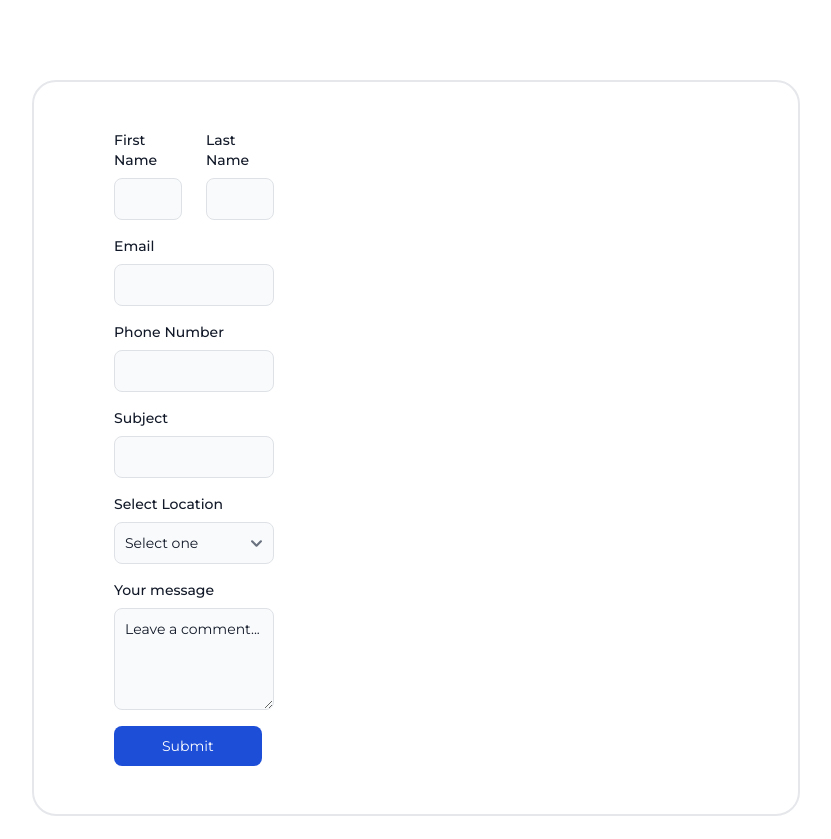
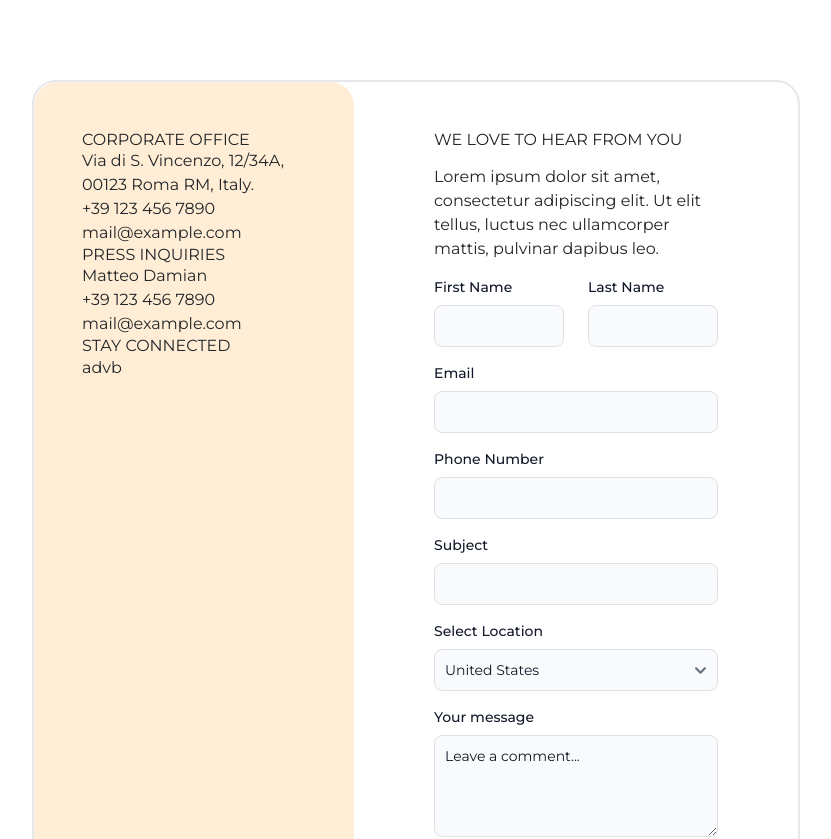
Before and after one commit to galazel/albertos_pizza_site, a React (Vite) app in the folder frontend/: page /contact in a window 1280 px wide. Shown: the part 520-1359 px from the top of the page, without its empty margins (224-1055 px from the left). Built offline with nearby package versions, Linux system fonts and the light colour scheme; a web font is replaced by a local one.

Commit message:
added springboot

```diff
--- a/frontend/components/Contact.jsx
+++ b/frontend/components/Contact.jsx
@@ -1,6 +1,9 @@
 import { useState } from "react";
+import Deals from "./common/Deals";
+import Footer from "./common/Footer";
 import Hero from "./common/Hero";
-
+import NavigationBar from "./common/NavigationBar";
+import axios from "axios";
 export default function Contact() {
   const [customerDetails, setCustomerDetails] = useState({
     firstName: "",
@@ -9,40 +12,80 @@ export default function Contact() {
     phoneNumber: "",
     subject: "",
     location: "",
-    message: ""
+    message: "",
   });
+  const [isErrorAlert, setIsErrorAlert] = useState(false);
+  const [isSuccessAlert, setIsSuccessAlert] = useState(false);
+  const alerts = [
+    <div
+      class="flex items-center p-4 mb-4 text-sm text-red-800 rounded-lg bg-red-50 dark:bg-gray-800 dark:text-red-400"
+      role="alert"
+    >
+      <svg
+        class="shrink-0 inline w-4 h-4 me-3"
+        aria-hidden="true"
+        xmlns="http://www.w3.org/2000/svg"
+        fill="currentColor"
+        viewBox="0 0 20 20"
+      >
+        <path d="M10 .5a9.5 9.5 0 1 0 9.5 9.5A9.51 9.51 0 0 0 10 .5ZM9.5 4a1.5 1.5 0 1 1 0 3 1.5 1.5 0 0 1 0-3ZM12 15H8a1 1 0 0 1 0-2h1v-3H8a1 1 0 0 1 0-2h2a1 1 0 0 1 1 1v4h1a1 1 0 0 1 0 2Z" />
+      </svg>
+      <span class="sr-only">Info</span>
+      <div>
+        <span class="font-medium">Danger alert!</span> Change a few things up
+        and try submitting again.
+      </div>
+    </div>,
+    <div
+      className="flex items-center p-4 mb-4 text-sm text-green-800 rounded-lg bg-green-50 dark:bg-gray-800 dark:text-green-400"
+      role="alert"
+    >
+      <svg
+        className="shrink-0 inline w-4 h-4 me-3"
+        aria-hidden="true"
+        xmlns="http://www.w3.org/2000/svg"
+        fill="currentColor"
+        viewBox="0 0 20 20"
+      >
+        <path d="M10 .5a9.5 9.5 0 1 0 9.5 9.5A9.51 9.51 0 0 0 10 .5ZM9.5 4a1.5 1.5 0 1 1 0 3 1.5 1.5 0 0 1 0-3ZM12 15H8a1 1 0 0 1 0-2h1v-3H8a1 1 0 0 1 0-2h2a1 1 0 0 1 1 1v4h1a1 1 0 0 1 0 2Z" />
+      </svg>
+      <span className="sr-only">Info</span>
+      <div>
+        <span className="font-medium">Success alert!</span> Change a few things
+        up and try submitting again.
+      </div>
+    </div>,
+  ];
 
-  const handleChange = (e) => {
+  const handleOnChange = (event) => {
     setCustomerDetails({
       ...customerDetails,
-      [e.target.name]: e.target.value,
+      [event.target.name]: event.target.value,
     });
   };
 
-  const handleSubmit = async (e) => {
-    e.preventDefault();
-
+  const handleSubmit = async (event) => {
+    event.preventDefault();
     try {
-      const res = await fetch("http://localhost:7070/post", {
-        method: "POST",
-        headers: {
-          "Content-Type": "application/json",
-        },
-        body: JSON.stringify(customerDetails),
-      });
-
-      if (!res.ok) {
-        const errorData = await res.json();
-        console.log("Validation errors:", errorData);
-        alert("Validation failed: " + JSON.stringify(errorData));
-        return;
+      const result = await axios.post(
+        "http://localhost:7070/save",
+        customerDetails
+      );
+      setIsSuccessAlert(true);
+      setTimeout(() => {
+        clearEverything();
+      }, 2000);
+    } catch (error) {
+      console.log("There is something wrong");
+      setIsErrorAlert(true);
+      setTimeout(() => {
+        clearEverything();
+      }, 2000);
     }
-
-      const data = await res.text();
-      console.log("Success:", data);
-      alert("Form submitted successfully!");
-
-      // reset form
+  };
+  function clearEverything() {
+    setIsSuccessAlert(false);
+    setIsErrorAlert(false);
     setCustomerDetails({
       firstName: "",
       lastName: "",
@@ -52,135 +95,192 @@ export default function Contact() {
       location: "",
       message: "",
     });
-    } catch (err) {
-      console.error("Error submitting form", err);
-      alert("Something went wrong!");
   }
-  };
 
   const customDiv = (
     <div className="grid grid-cols-[25vw,1fr] bg-white w-[60vw] border-2 rounded-3xl">
-      {/* Left column omitted for brevity */}
-      <div className="flex flex-col gap-5 py-5 px-20">
-        <form className="w-full" onSubmit={handleSubmit}>
+      <div className="bg-orange-100 p-5 rounded-3xl">
+        <div>
+          <h1>CORPORATE OFFICE</h1>
+          <ul>
+            <li>Via di S. Vincenzo, 12/34A, 00123 Roma RM, Italy.</li>
+            <li>+39 123 456 7890</li>
+            <li>mail@example.com</li>
+          </ul>
+        </div>
+        <div>
+          <h2>PRESS INQUIRIES</h2>
+          <p>Matteo Damian</p>
+          <ul>
+            <li>+39 123 456 7890</li>
+            <li>mail@example.com</li>
+          </ul>
+        </div>
+        <div>
+          <h3>STAY CONNECTED</h3>
+          <ul className="flex">
+            <li>a</li>
+            <li>d</li>
+            <li>v</li>
+            <li>b</li>
+          </ul>
+        </div>
+      </div>
+      <div className="flex flex-col gap-3 py-5 px-20">
+        <div className=" flex flex-col gap-3">
+          <h4>WE LOVE TO HEAR FROM YOU</h4>
+          <p>
+            Lorem ipsum dolor sit amet, consectetur adipiscing elit. Ut elit
+            tellus, luctus nec ullamcorper mattis, pulvinar dapibus leo.
+          </p>
+        </div>
+        <div>
+          <form
+            className="w-full"
+            method="post"
+            action="http://localhost:7070/post"
+          >
             <div className="grid md:grid-cols-2 md:gap-6">
               <div className="relative z-0 w-full mb-3 group">
-              <label htmlFor="firstName" className="block mb-2 text-sm font-medium text-gray-900">
+                <label
+                  htmlFor="firstName_label"
+                  className="block mb-2 text-sm font-medium text-gray-900 dark:text-white"
+                >
                   First Name
                 </label>
                 <input
                   name="firstName"
                   value={customerDetails.firstName}
-                onChange={handleChange}
+                  onChange={(event) => handleOnChange(event)}
                   required
                   type="text"
-                id="firstName"
-                className="bg-gray-50 border border-gray-300 text-gray-900 text-sm rounded-lg block w-full p-2.5"
+                  id="firstname_input"
+                  className="bg-gray-50 border border-gray-300 text-gray-900 text-sm rounded-lg focus:ring-blue-500 focus:border-blue-500 block w-full p-2.5 dark:bg-gray-700 dark:border-gray-600 dark:placeholder-gray-400 dark:text-white dark:focus:ring-blue-500 dark:focus:border-blue-500"
+                />
+              </div>
+              <div className="relative z-0 w-full mb-3 group">
+                <label
+                  htmlFor="lastName_label"
+                  className="block mb-2 text-sm font-medium text-gray-900 dark:text-white"
+                >
+                  Last Name
+                </label>
+                <input
+                  required
+                  name="lastName"
+                  value={customerDetails.lastName}
+                  onChange={(event) => handleOnChange(event)}
+                  type="text"
+                  id="lastname_input"
+                  className="bg-gray-50 border border-gray-300 text-gray-900 text-sm rounded-lg focus:ring-blue-500 focus:border-blue-500 block w-full p-2.5 dark:bg-gray-700 dark:border-gray-600 dark:placeholder-gray-400 dark:text-white dark:focus:ring-blue-500 dark:focus:border-blue-500"
+                />
+              </div>
+            </div>
+            <div className="relative z-0 w-full mb-3 group">
+              <label
+                htmlFor="email_label"
+                className="block mb-2 text-sm font-medium text-gray-900 dark:text-white"
+              >
+                Email
+              </label>
+              <input
+                name="email"
+                required
+                onChange={(event) => handleOnChange(event)}
+                value={customerDetails.email}
+                type="email"
+                id="email_input"
+                className="bg-gray-50 border border-gray-300 text-gray-900 text-sm rounded-lg focus:ring-blue-500 focus:border-blue-500 block w-full p-2.5 dark:bg-gray-700 dark:border-gray-600 dark:placeholder-gray-400 dark:text-white dark:focus:ring-blue-500 dark:focus:border-blue-500"
               />
             </div>
 
             <div className="relative z-0 w-full mb-3 group">
-              <label htmlFor="lastName" className="block mb-2 text-sm font-medium text-gray-900">
-                Last Name
+              <label
+                htmlFor="phone_number_label"
+                className="block mb-2 text-sm font-medium text-gray-900 dark:text-white"
+              >
+                Phone Number
               </label>
               <input
-                name="lastName"
-                value={customerDetails.lastName}
-                onChange={handleChange}
                 required
-                type="text"
-                id="lastName"
-                className="bg-gray-50 border border-gray-300 text-gray-900 text-sm rounded-lg block w-full p-2.5"
+                name="phoneNumber"
+                value={customerDetails.phoneNumber}
+                onChange={(event) => handleOnChange(event)}
+                type="tel"
+                pattern="[0-9]{3}-[0-9]{3}-[0-9]{4}"
+                id="phone_number_input"
+                className="bg-gray-50 border border-gray-300 text-gray-900 text-sm rounded-lg focus:ring-blue-500 focus:border-blue-500 block w-full p-2.5 dark:bg-gray-700 dark:border-gray-600 dark:placeholder-gray-400 dark:text-white dark:focus:ring-blue-500 dark:focus:border-blue-500"
               />
             </div>
-          </div>
-
             <div className="relative z-0 w-full mb-3 group">
-            <label htmlFor="email" className="block mb-2 text-sm font-medium text-gray-900">
-              Email
+              <label
+                htmlFor="subject_label"
+                className="block mb-2 text-sm font-medium text-gray-900 dark:text-white"
+              >
+                Subject
               </label>
               <input
-              name="email"
-              value={customerDetails.email}
-              onChange={handleChange}
                 required
+                name="subject"
+                value={customerDetails.subject}
+                onChange={(event) => handleOnChange(event)}
                 type="email"
-              id="email"
-              className="bg-gray-50 border border-gray-300 text-gray-900 text-sm rounded-lg block w-full p-2.5"
+                id="subject_input"
+                className="bg-gray-50 border border-gray-300 text-gray-900 text-sm rounded-lg focus:ring-blue-500 focus:border-blue-500 block w-full p-2.5 dark:bg-gray-700 dark:border-gray-600 dark:placeholder-gray-400 dark:text-white dark:focus:ring-blue-500 dark:focus:border-blue-500"
               />
             </div>
 
             <div className="relative z-0 w-full mb-3 group">
-            <label htmlFor="phoneNumber" className="block mb-2 text-sm font-medium text-gray-900">
-              Phone Number
-            </label>
-            <input
-              name="phoneNumber"
-              value={customerDetails.phoneNumber}
-              onChange={handleChange}
-              required
-              type="tel"
-              id="phoneNumber"
-              className="bg-gray-50 border border-gray-300 text-gray-900 text-sm rounded-lg block w-full p-2.5"
-            />
-          </div>
-
-          <div className="relative z-0 w-full mb-3 group">
-            <label htmlFor="subject" className="block mb-2 text-sm font-medium text-gray-900">
-              Subject
-            </label>
-            <input
-              name="subject"
-              value={customerDetails.subject}
-              onChange={handleChange}
-              required
-              type="text"
-              id="subject"
-              className="bg-gray-50 border border-gray-300 text-gray-900 text-sm rounded-lg block w-full p-2.5"
-            />
-          </div>
-
-          <div className="relative z-0 w-full mb-3 group">
-            <label htmlFor="location" className="block mb-2 text-sm font-medium text-gray-900">
+              <label
+                htmlFor="countries"
+                className="block mb-2 text-sm font-medium text-gray-900 dark:text-white"
+              >
                 Select Location
               </label>
               <select
                 name="location"
                 value={customerDetails.location}
-              onChange={handleChange}
-              id="location"
-              className="bg-gray-50 border border-gray-300 text-gray-900 text-sm rounded-lg block w-full p-2.5"
+                onChange={(event) => handleOnChange(event)}
+                id="countries"
+                className="bg-gray-50 border border-gray-300 text-gray-900 text-sm rounded-lg focus:ring-blue-500 focus:border-blue-500 block w-full p-2.5 dark:bg-gray-700 dark:border-gray-600 dark:placeholder-gray-400 dark:text-white dark:focus:ring-blue-500 dark:focus:border-blue-500"
               >
-              <option value="">Select one</option>
-              <option value="United States">United States</option>
-              <option value="Canada">Canada</option>
-              <option value="France">France</option>
-              <option value="Germany">Germany</option>
+                <option>United States</option>
+                <option>Canada</option>
+                <option>France</option>
+                <option>Germany</option>
               </select>
             </div>
-
             <div className="relative z-0 w-full mb-3 group">
-            <label htmlFor="message" className="block mb-2 text-sm font-medium text-gray-900">
+              <label
+                htmlFor="message"
+                className="block mb-2 text-sm font-medium text-gray-900 dark:text-white"
+              >
                 Your message
               </label>
               <textarea
                 name="message"
                 value={customerDetails.message}
-              onChange={handleChange}
+                onChange={(event) => handleOnChange(event)}
                 id="message"
                 rows="4"
+                className="block p-2.5 w-full text-sm text-gray-900 bg-gray-50 rounded-lg border border-gray-300 focus:ring-blue-500 focus:border-blue-500 dark:bg-gray-700 dark:border-gray-600 dark:placeholder-gray-400 dark:text-white dark:focus:ring-blue-500 dark:focus:border-blue-500"
                 placeholder="Leave a comment..."
-              className="block p-2.5 w-full text-sm text-gray-900 bg-gray-50 rounded-lg border border-gray-300"
               ></textarea>
             </div>
 
             <button
+              onClick={handleSubmit}
               type="submit"
-            className="text-white bg-blue-700 hover:bg-blue-800 rounded-lg text-sm px-5 py-2.5"
+              className="text-white bg-blue-700 hover:bg-blue-800 focus:ring-4 focus:outline-none focus:ring-blue-300 font-medium rounded-lg text-sm w-full sm:w-auto px-5 py-2.5 text-center dark:bg-blue-600 dark:hover:bg-blue-700 dark:focus:ring-blue-800"
             >
               Submit
             </button>
           </form>
+        </div>
+        <div>
+          {isErrorAlert && alerts[0]}
+          {isSuccessAlert && alerts[1]}
+        </div>
       </div>
     </div>
   );
--- a/frontend/package.json
+++ b/frontend/package.json
@@ -15,6 +15,7 @@
     "@fortawesome/free-solid-svg-icons": "^7.0.0",
     "@fortawesome/react-fontawesome": "^3.0.1",
     "aos": "^2.3.4",
+    "axios": "^1.11.0",
     "bootstrap": "^5.3.8",
     "flowbite": "^3.1.2",
     "flowbite-icons": "^1.5.0",
```
Also changed, not shown: 1 other file (tests, documents, lock files or other folders). Lines whose indentation alone changed are shown as unchanged.
